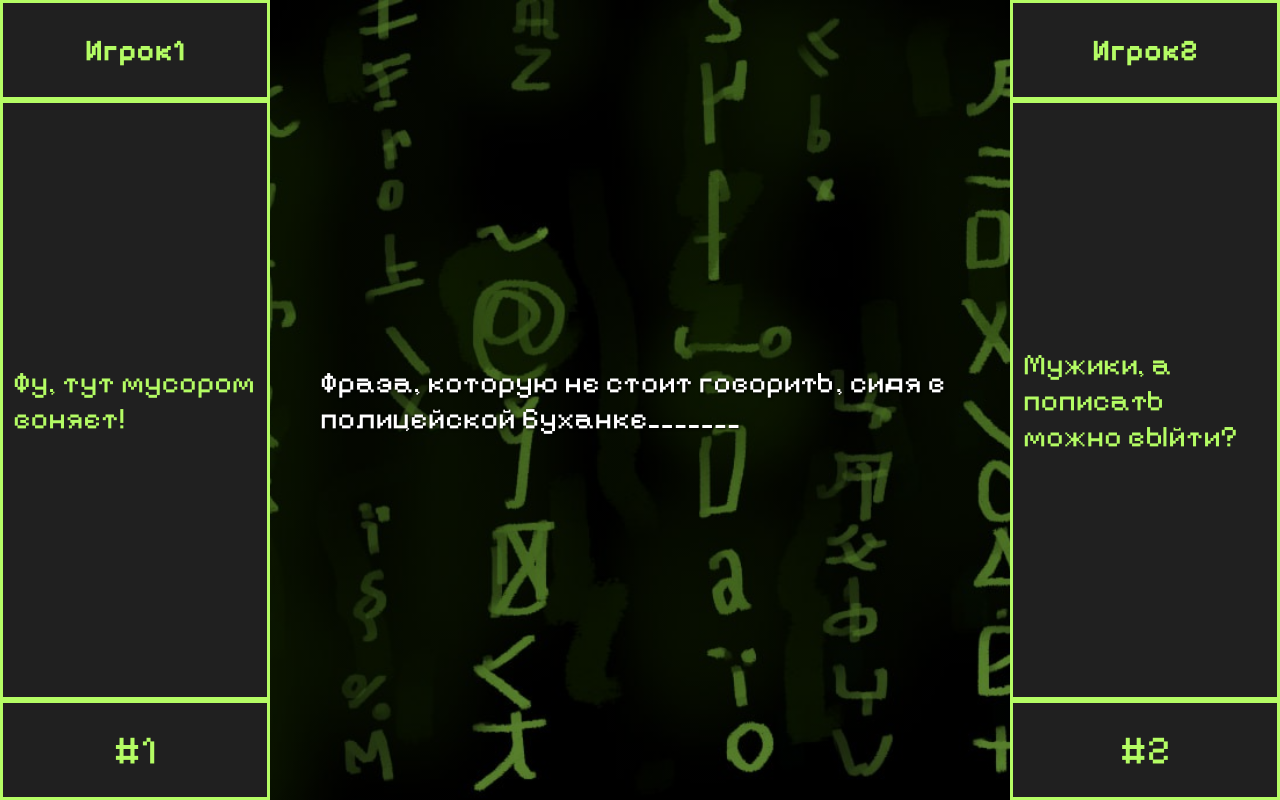
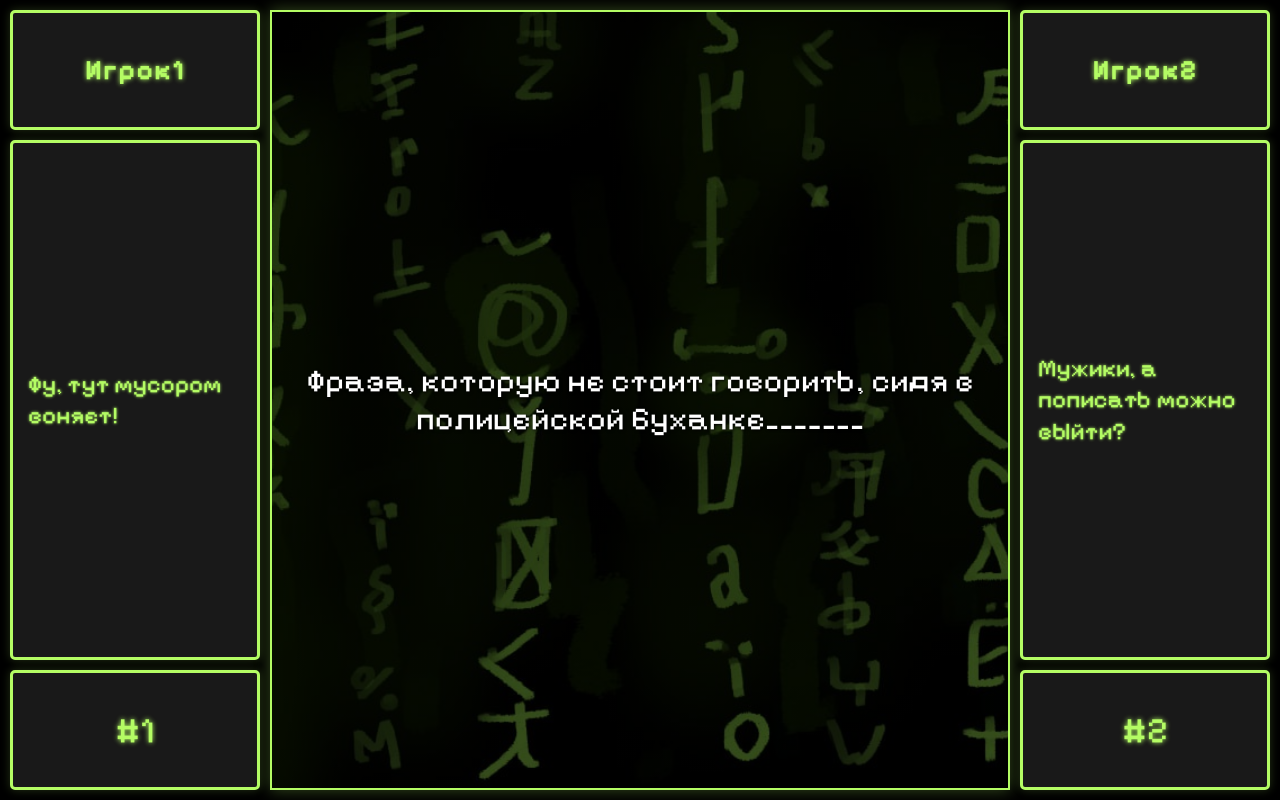
Before and after one commit to ilyash0/UNIT_HACK_2025, a Django app: page /game/vote/ in a window 1280 px wide. Run offline with Django 5.2, Linux system fonts and the light colour scheme; data that the repository does not hold is empty.

Commit message:
Update vote.html

```diff
--- a/templates/game/vote.html
+++ b/templates/game/vote.html
@@ -4,6 +4,98 @@
 {% block title %}Страница показа ответов игроков{% endblock %}
 
 {% block content %}
+<style>
+    * { margin: 0; padding: 0; box-sizing: border-box; }
+    body, html { height: 100%; }
+
+    .grid {
+        display: grid;
+        width: 100%;
+        height: 100vh;
+        grid-template-columns: 250px 1fr 250px;
+        grid-template-rows: 120px auto 120px;
+        grid-template-areas:
+            "lt center rt"
+            "lm center rm"
+            "lb center rb";
+        gap: 10px;
+        padding: 10px;
+        background-color: #000;
+    }
+
+    /* Стили для боковых ячеек */
+    .lt, .rt {
+        font-size: 28px;
+        font-weight: bold;
+        color: #b4fc64;
+        text-shadow: 0 0 5px #b4fc64;
+        grid-area: lt;
+        letter-spacing: 1px;
+    }
+    .rt {
+        grid-area: rt;
+    }
+
+    .lm, .rm {
+        padding: 15px;
+        font-size: 24px;
+        color: #b4fc64;
+        line-height: 1.3;
+        text-shadow: 0 0 3px #b4fc64;
+    }
+    .lm {
+        grid-area: lm;
+    }
+    .rm {
+        grid-area: rm;
+    }
+
+    .lb, .rb {
+        font-size: 36px;
+        color: #b4fc64;
+        text-shadow: 0 0 5px #b4fc64;
+    }
+    .lb {
+        grid-area: lb;
+    }
+    .rb {
+        grid-area: rb;
+    }
+
+    .center {
+        padding: 30px;
+        font-size: 32px;
+        color: #ffffff;
+        grid-area: center;
+        background-image:
+            linear-gradient(rgba(0, 0, 0, 0.7), rgba(0, 0, 0, 0.7)),
+            url({% static 'images/background.jpg' %});
+        background-size: cover;
+        background-position: center;
+        background-repeat: no-repeat;
+        text-shadow: 1px 1px 3px #000;
+        font-family: 'Pixelify Sans', sans-serif;
+        display: flex;
+        align-items: center;
+        justify-content: center;
+        text-align: center;
+        border: 2px solid #b4fc64;
+        box-shadow: 0 0 15px rgba(180, 252, 100, 0.3);
+    }
+
+    /* Общий стиль ячеек */
+    .cell {
+        border: 3px solid #b4fc64;
+        background: rgba(32, 32, 32, 0.8);
+        display: flex;
+        align-items: center;
+        justify-content: center;
+        font-family: 'Pixelify Sans', sans-serif;
+        box-shadow: 0 0 10px rgba(180, 252, 100, 0.2);
+        border-radius: 5px;
+    }
+</style>
+
 <div class="grid">
     <div class="cell lt">
         {% if players.0 %}
```
